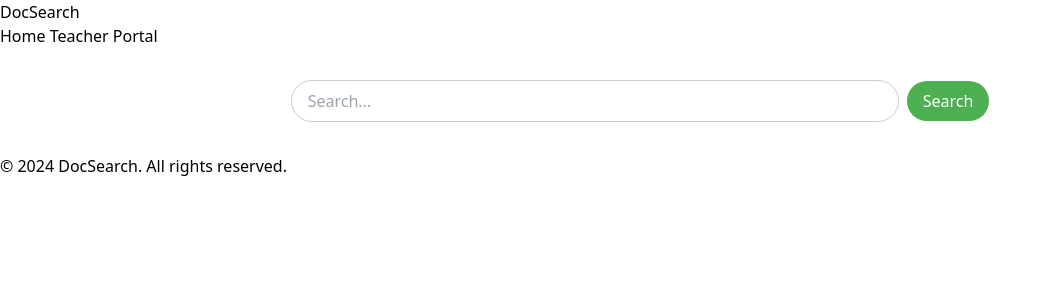
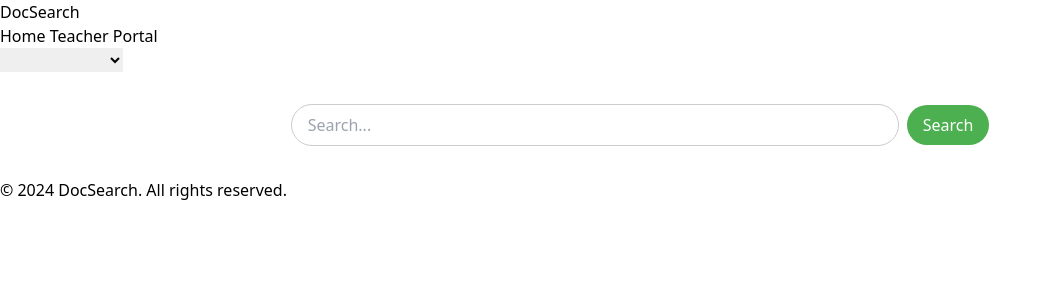
Before and after one commit to charliehuang09/Document_Search, a SvelteKit app: page / in a window 1280 px wide. Shown: the top 300 px of the page, without its empty margins (0-1052 px from the left). Built offline with nearby package versions, Linux system fonts and the light colour scheme.

Commit message:
add dropdown menu to select which type of search method
Signed-off-by: Charlie Huang <charliehuang09@gmail.com>

```diff
--- a/src/routes/+page.svelte
+++ b/src/routes/+page.svelte
@@ -2,26 +2,36 @@
 import '../app.css';
 import type { Result } from '$lib/index'
 let query= $state("");
+let searchType = $state("");
 
 async function search(){
-  const type = "word"
-  if (type === "vector"){
+  console.log("Search")
+  if (searchType === "vector"){
+    console.log("Vector Search")
     const collection: String = "TheHateYouGive"
     const limit: int = 5
     const response = await fetch(`/api/search/vector?query=${query}&collection=${collection}&limit=${limit}`);
     const data : Result[] = await response.json() as Result[];
   }
-  if (type === "word"){
+  if (searchType === "word"){
+    console.log("Word Search")
     const collection: String = "TheHateYouGive"
     const chunk_size: int = 100
     const limit : int = 5
     const response = await fetch(`/api/search/word?query=${query}&chunk_size=${chunk_size}&limit=${limit}`);
-    const data : Result[] = await response.json() as Result[];
+    console.log(await response.json());
+    console.log("Done")
   }
 }
 </script>
 
 <main>
+    <div>
+        <select bind:value={searchType} class="search-type-dropdown">
+        <option value="vector">Vector Search</option>
+        <option value="word">Word Search</option>
+      </select>
+    </div>
     <div class="search-container">
         <input bind:value={query} type="text" placeholder="Search..." class="search-bar" />
         <button onclick={search} class="submit-button">Search</button>
```
